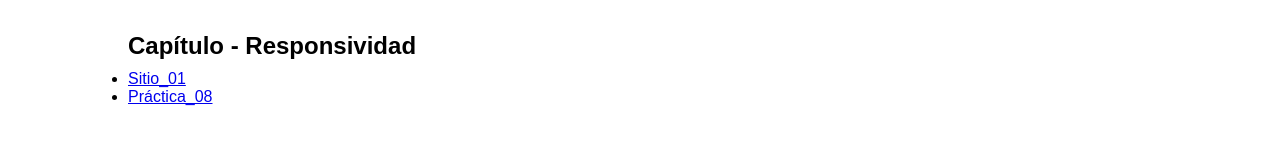
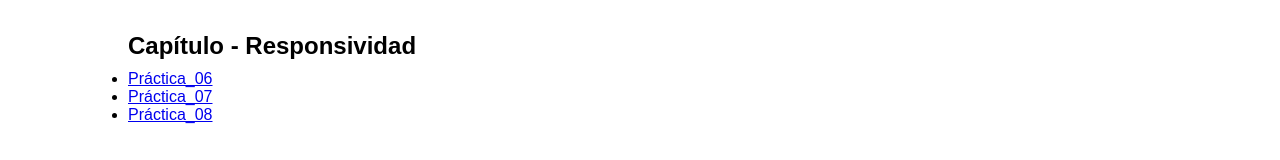
Before and after one commit to JuanFTP/curso_cells, a plain HTML site: page index.html in a window 1280 px wide. Shown: the part 410-570 px from the top of the page. Drawn offline with Linux system fonts and the light colour scheme.

Commit message:
Ajustes de directorios

```diff
--- a/conjunto/index.html
+++ b/index.html
@@ -4,7 +4,7 @@
     <meta charset="UTF-8">
     <meta name="viewport" content="width=device-width, initial-scale=1.0">
     <meta http-equiv="X-UA-Compatible" content="ie=edge">
-    <title>Hover</title>
+    <title>Generals</title>
     <style>
         * {
             margin: 0px;
@@ -92,7 +92,8 @@
         <div class="line">
             <h2>Responsividad</h2>
             <ul>
-                <li><a href="Sitio_01.html">Sitio_01</a></li>
+                <li><a href="/practica_06/index.html">Práctica_06</a></li>
+                <li><a href="/practica_07/hover.html">Práctica_07</a></li>
                 <li><a href="/practica_08/Formulario.html">Práctica_08</a></li>
             </ul>
         </div>
```
Also changed, not shown: practica_06/index.html (renamed from practica_07/index.html, +1 -1 lines), practica_07/hover.html (renamed from conjunto/Sitio_01.html).
